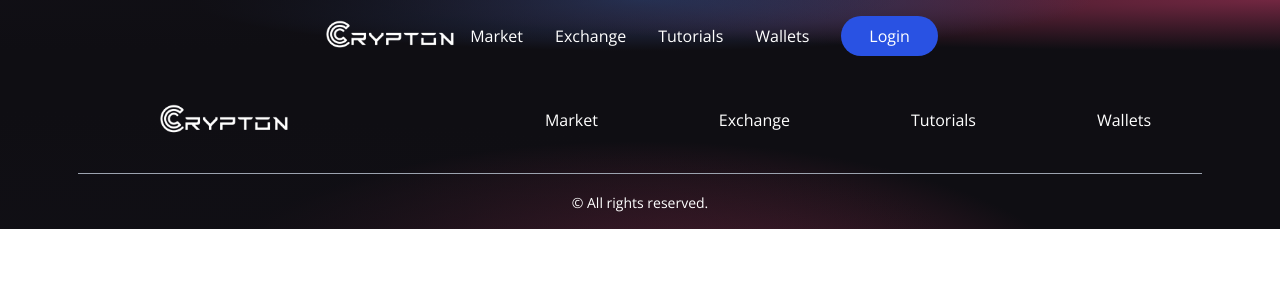
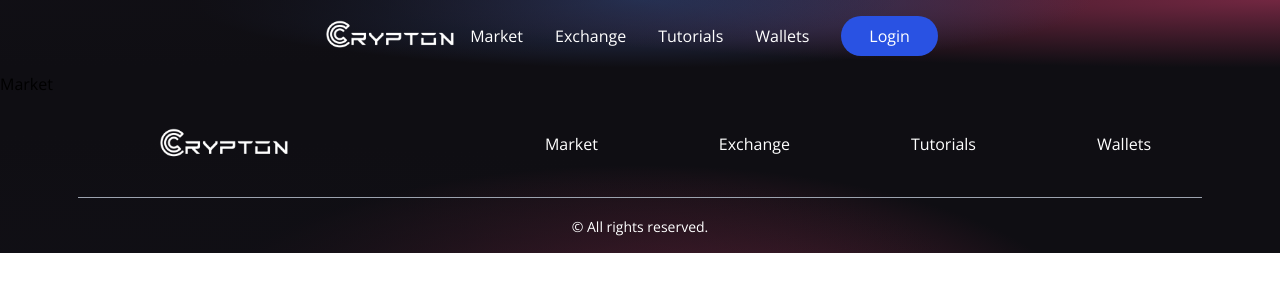
Before and after one commit to hrishi-singh/web3.0, a React (Vite) app in the folder client/: page /market in a window 1280 px wide. Before the commit this address had no page. Shown: the top 300 px of the page. Built offline with nearby package versions, Linux system fonts and the light colour scheme.

Commit message:
Added market Page

```diff
--- a/client/src/App.jsx
+++ b/client/src/App.jsx
@@ -1,9 +1,10 @@
-import { Navbar,Welcome,Exchange,Footer,Services,Transactions } from "./components"
+import { Navbar,Welcome,Exchange,Footer,Services,Transactions,Market } from "./components"
 import {
   BrowserRouter as Router,
   Routes,
   Route
 } from "react-router-dom";
+
 const App= ()=> {
   return (
     <div className="min-h-screen">
@@ -13,6 +14,7 @@ const App= ()=> {
         <Routes>
       <Route path="/" element={<><Welcome/><Services/><Transactions/></>}></Route>
       <Route path="/exchange" element={<Exchange/>}></Route>
+      <Route path="/market" element={<Market/>}></Route>
       </Routes>
       </div>
 
--- /dev/null
+++ b/client/src/components/Market.jsx
@@ -0,0 +1,9 @@
+import React from 'react'
+
+const Market = () => {
+  return (
+    <div>Market</div>
+  )
+}
+
+export default Market
--- a/client/src/components/index.js
+++ b/client/src/components/index.js
@@ -5,3 +5,4 @@ export {default as Navbar} from './Navbar';
 export {default as Transactions} from './Transactions';
 export {default as Services} from './Services';
 export {default as Exchange} from './Exchange';
+export {default as Market} from './Market';
```
